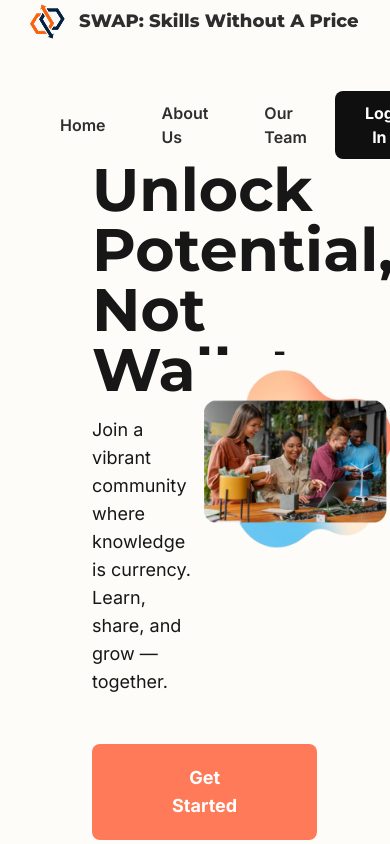
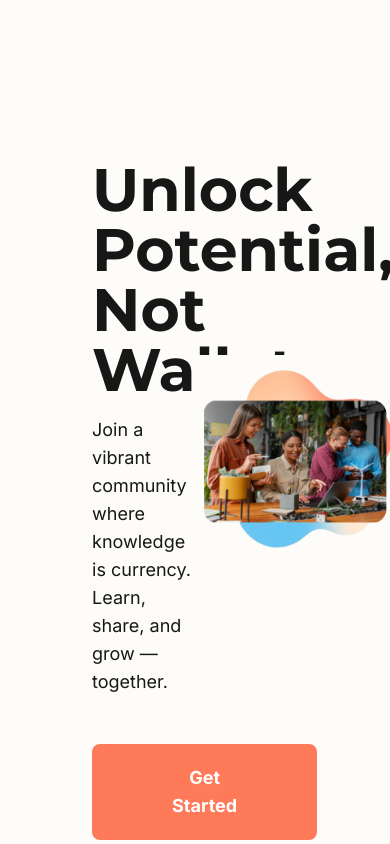
Before and after one commit to JonBabao/SWAP-Skills-Without-A-Price, a Next.js app: page / in a window 390 px wide. Shown: the top 844 px of the page. Built offline with nearby package versions, Linux system fonts and the light colour scheme.

Commit message:
Edit visibility of TopNav depending on screen size

```diff
--- a/src/app/components/TopNav.tsx
+++ b/src/app/components/TopNav.tsx
@@ -7,7 +7,7 @@ import BlackButton from "../styles/blackButton";
 const TopNav: React.FC = () => {
 
     return(
-        <nav className="fixed lg:flex flex-row items-center bg-[#FDFCF9]/75 inset-0 z-50 w-full h-20 text-[#2e2e2e]">
+        <nav className="hidden fixed lg:flex flex-row items-center bg-[#FDFCF9]/75 inset-0 z-50 w-full h-20 text-[#2e2e2e]">
             <div className="flex flex-grow flex-row items-center ml-6">
                 <img src={Logo.src} alt="logo" />
                 <p className="montserrat font-extrabold text-lg ml-2">SWAP: Skills Without A Price</p>
```
